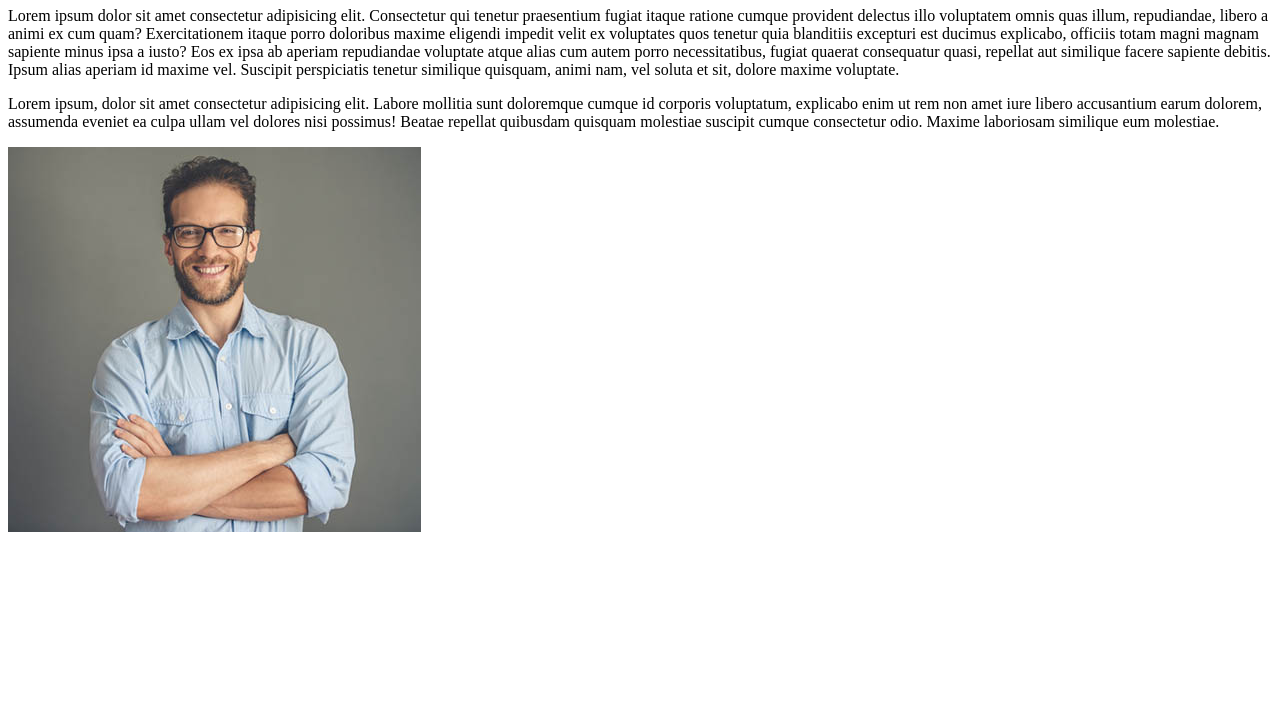
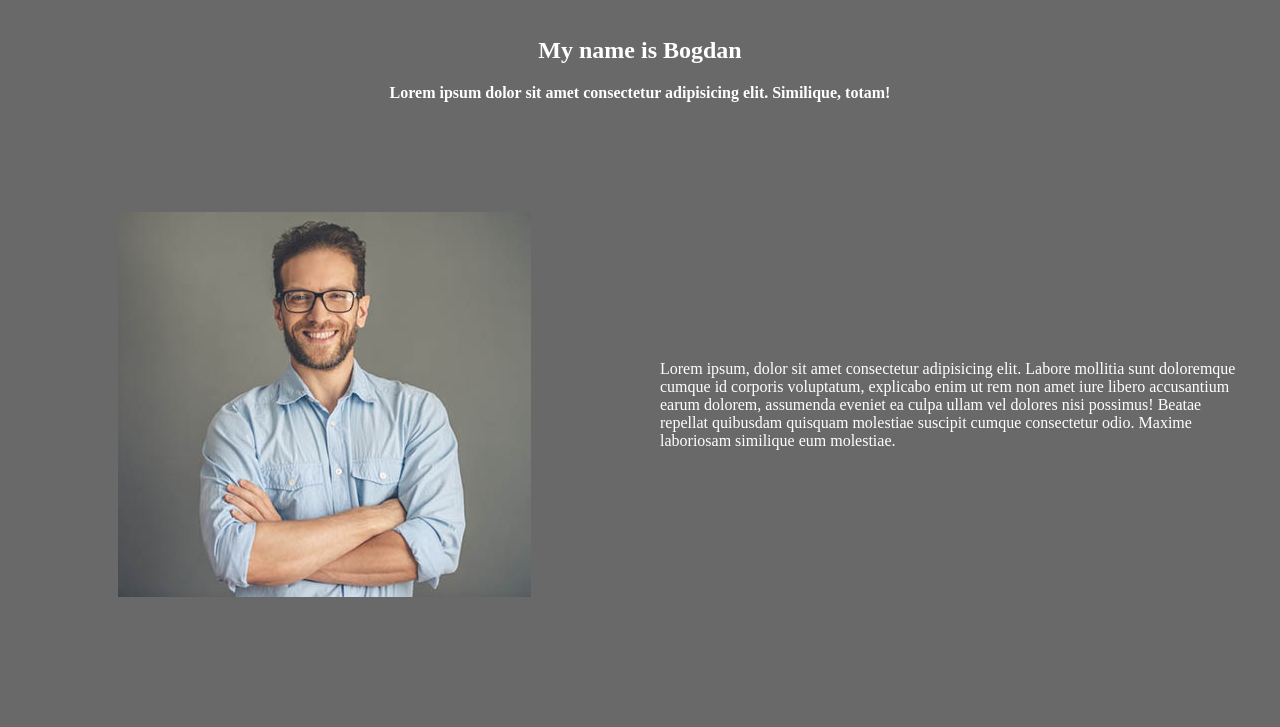
Before and after one commit to bogdanbolojan/bolo, a website: page index.html in a window 1280 px wide. Shown: the part 73-800 px from the top of the page. Drawn offline with Linux system fonts and the light colour scheme.

Commit message:
adaugare style.css

```diff
--- /dev/null
+++ b/css/style.css
@@ -0,0 +1,36 @@
+body {
+  background-color: dimgray;
+  color: white;
+}
+
+/* typografie */
+
+h1,
+h2,
+h3,
+h4 {
+  margin: 0;
+  padding: 10px 10px;
+}
+.newSection {
+  margin-top: 100px;
+}
+.block {
+  display: block;
+}
+.flex {
+  display: flex;
+  flex-direction: column;
+  align-items: center;
+}
+.grid {
+  display: grid;
+}
+.grid1x2 {
+  grid-template-columns: repeat(2, 1fr);
+  justify-items: center;
+  align-items: center;
+}
+.grid1x2 p {
+  padding: 0 20px;
+}
--- a/index.html
+++ b/index.html
@@ -6,24 +6,25 @@
     <meta http-equiv="X-UA-Compatible" content="IE=edge">
     <meta name="viewport" content="width=device-width, initial-scale=1.0">
     <title>Document</title>
+    <link rel="stylesheet" href="/css/style.css">
 </head>
 
 <body>
-    <h1>My name is Bogdan</h1>
-    <p>Lorem ipsum dolor sit amet consectetur adipisicing elit. Consectetur qui tenetur praesentium fugiat itaque
-        ratione cumque provident delectus illo voluptatem omnis quas illum, repudiandae, libero a animi ex cum quam?
-        Exercitationem itaque porro doloribus maxime eligendi impedit velit ex voluptates quos tenetur quia blanditiis
-        excepturi est ducimus explicabo, officiis totam magni magnam sapiente minus ipsa a iusto? Eos ex ipsa ab aperiam
-        repudiandae voluptate atque alias cum autem porro necessitatibus, fugiat quaerat consequatur quasi, repellat aut
-        similique facere sapiente debitis. Ipsum alias aperiam id maxime vel. Suscipit perspiciatis tenetur similique
-        quisquam, animi nam, vel soluta et sit, dolore maxime voluptate.</p>
-    <p>
-        Lorem ipsum, dolor sit amet consectetur adipisicing elit. Labore mollitia sunt doloremque cumque id corporis
-        voluptatum, explicabo enim ut rem non amet iure libero accusantium earum dolorem, assumenda eveniet ea culpa
-        ullam vel dolores nisi possimus! Beatae repellat quibusdam quisquam molestiae suscipit cumque consectetur odio.
-        Maxime laboriosam similique eum molestiae.
-    </p>
-    <img src="/images/testimonial.jpg" alt="">
+    <div class="newSection block flex">
+        <h2>My name is Bogdan</h2>
+        <h4>Lorem ipsum dolor sit amet consectetur adipisicing elit. Similique, totam!</h4>
+    </div>
+    <div class="newSection grid grid1x2">
+        <img src="/images/testimonial.jpg" alt="">
+        <p>
+            Lorem ipsum, dolor sit amet consectetur adipisicing elit. Labore mollitia sunt doloremque cumque id corporis
+            voluptatum, explicabo enim ut rem non amet iure libero accusantium earum dolorem, assumenda eveniet ea culpa
+            ullam vel dolores nisi possimus! Beatae repellat quibusdam quisquam molestiae suscipit cumque consectetur
+            odio.
+            Maxime laboriosam similique eum molestiae.
+        </p>
+    </div>
+
 </body>
 
 </html>
```
